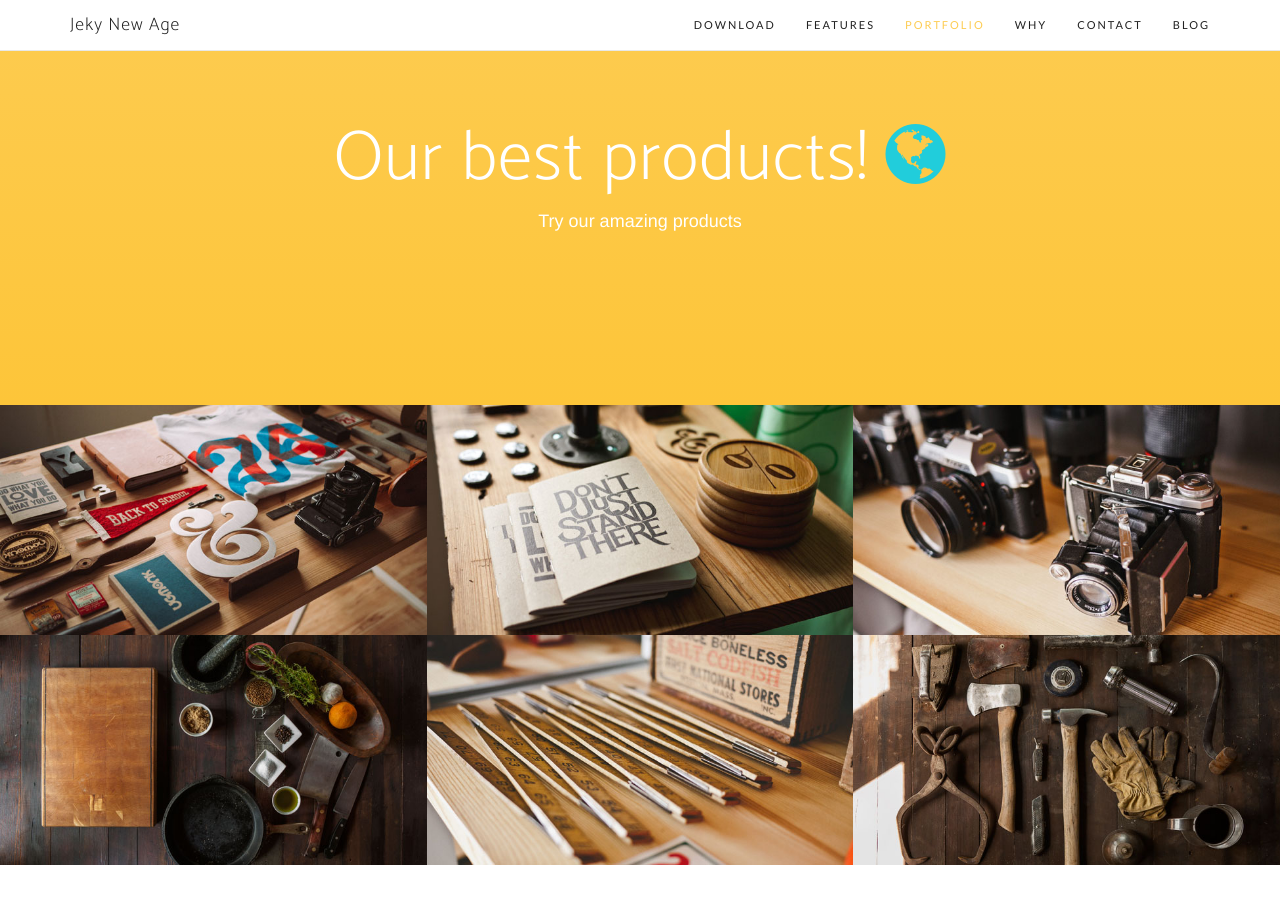
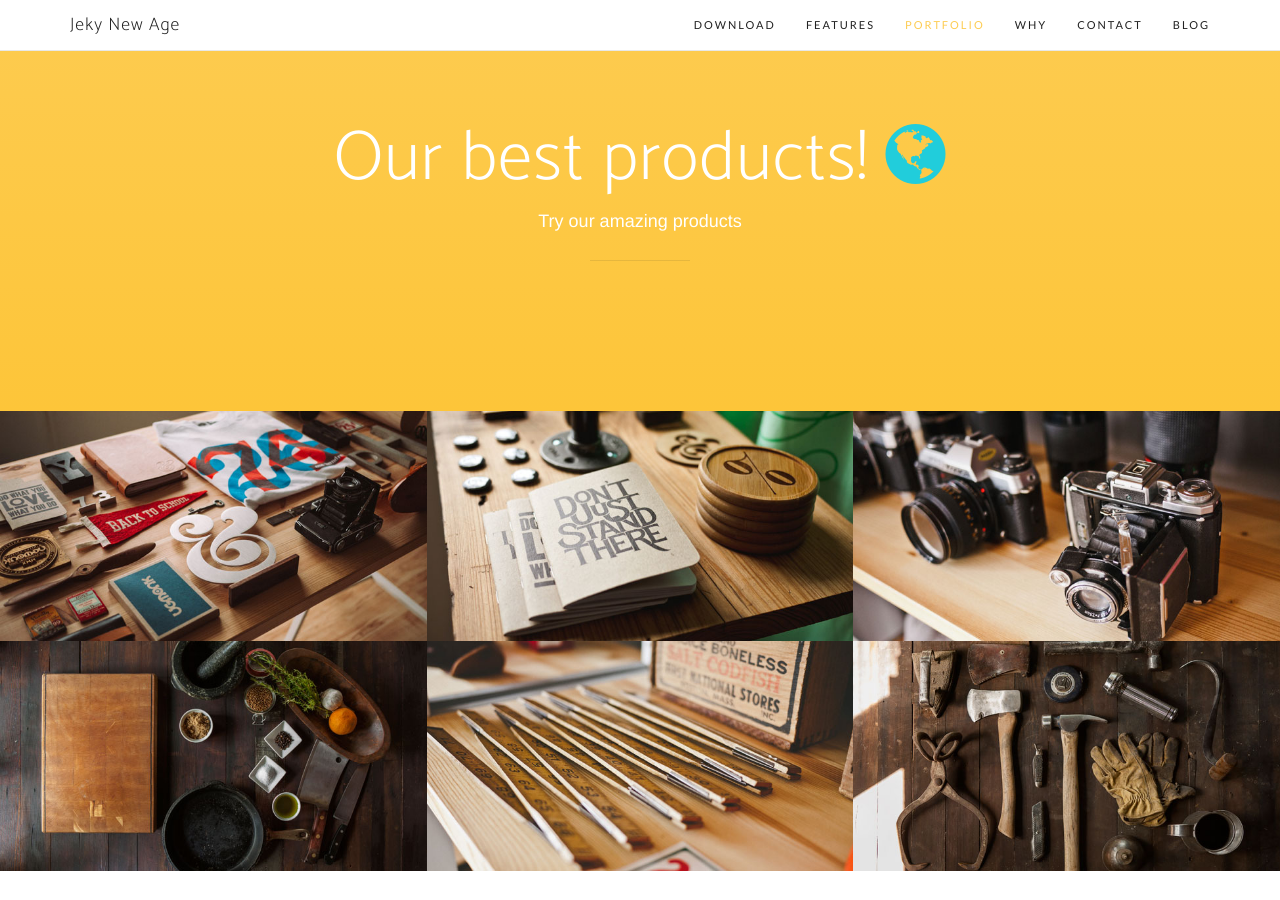
Before and after one commit to jekynewage/jekynewage.github.io, a Jekyll site: the page built from index.html, in a window 1280 px wide and 900 px high, scrolled down 2646 px. Built offline with Jekyll 4.4.1, drawn with Linux system fonts in a browser that asks for light colours; nearby versions of some CDN libraries; some web fonts are replaced; the list of posts is cut into pages by our own code.

Commit message:
Update portfolio.html

```diff
--- a/_includes/portfolio.html
+++ b/_includes/portfolio.html
@@ -4,6 +4,8 @@
             <div class="col-md-8 col-md-offset-2">
                 <h2 class="section-heading">Our best products! <i style="color:#21cddb" class="fa fa-globe"></i></h2>
                 <p>Try our amazing products</p>
+                <hr>
+                {% if site.data-ad-client %}
                 <script async src="//pagead2.googlesyndication.com/pagead/js/adsbygoogle.js"></script>
                 <!-- jekynewage -->
                 <ins class="adsbygoogle"
@@ -14,6 +16,7 @@
                 <script>
                     (adsbygoogle = window.adsbygoogle || []).push({});
                 </script>
+                {% endif %}
             </div>
         </div>
     </div>
```
